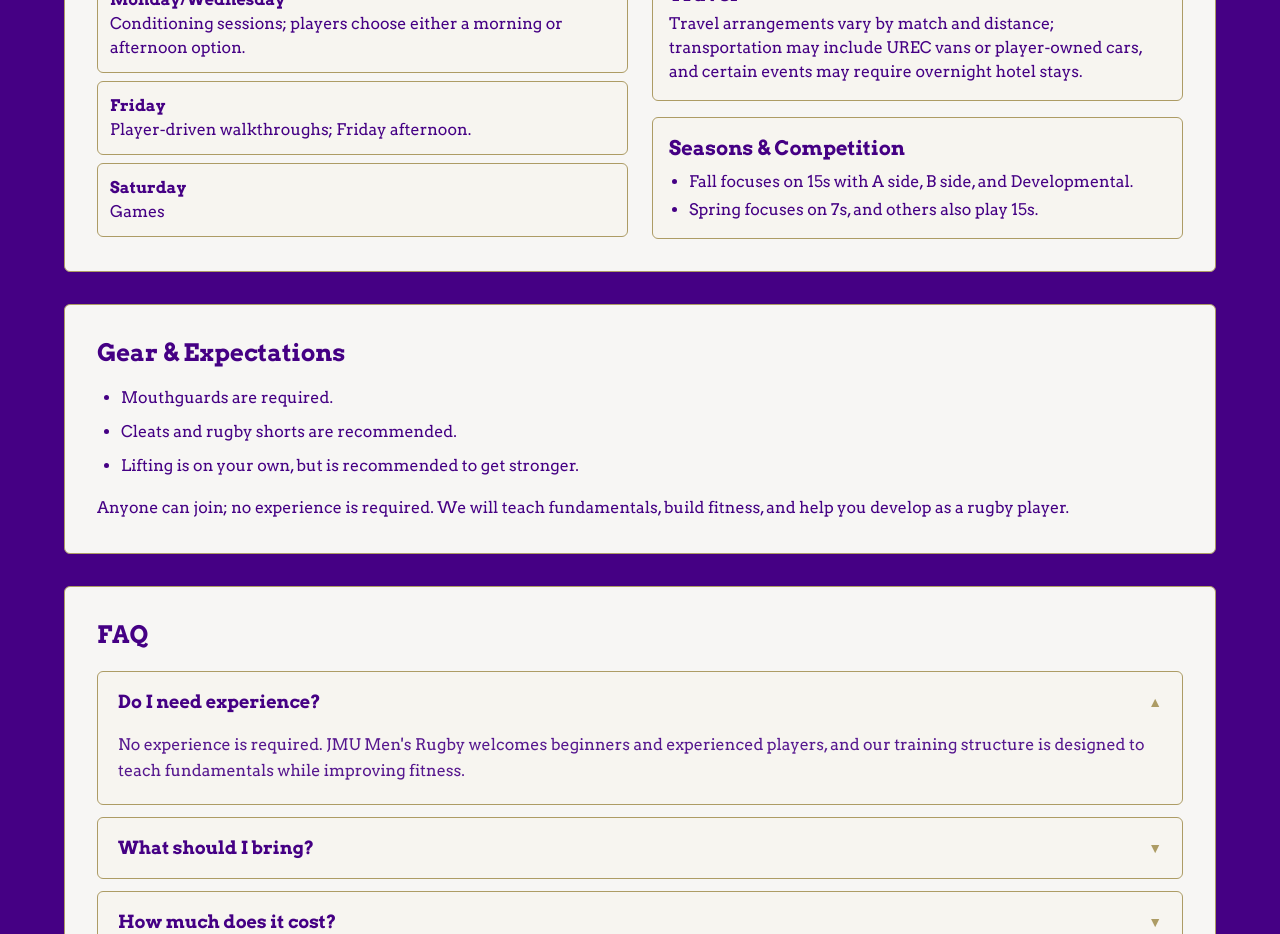
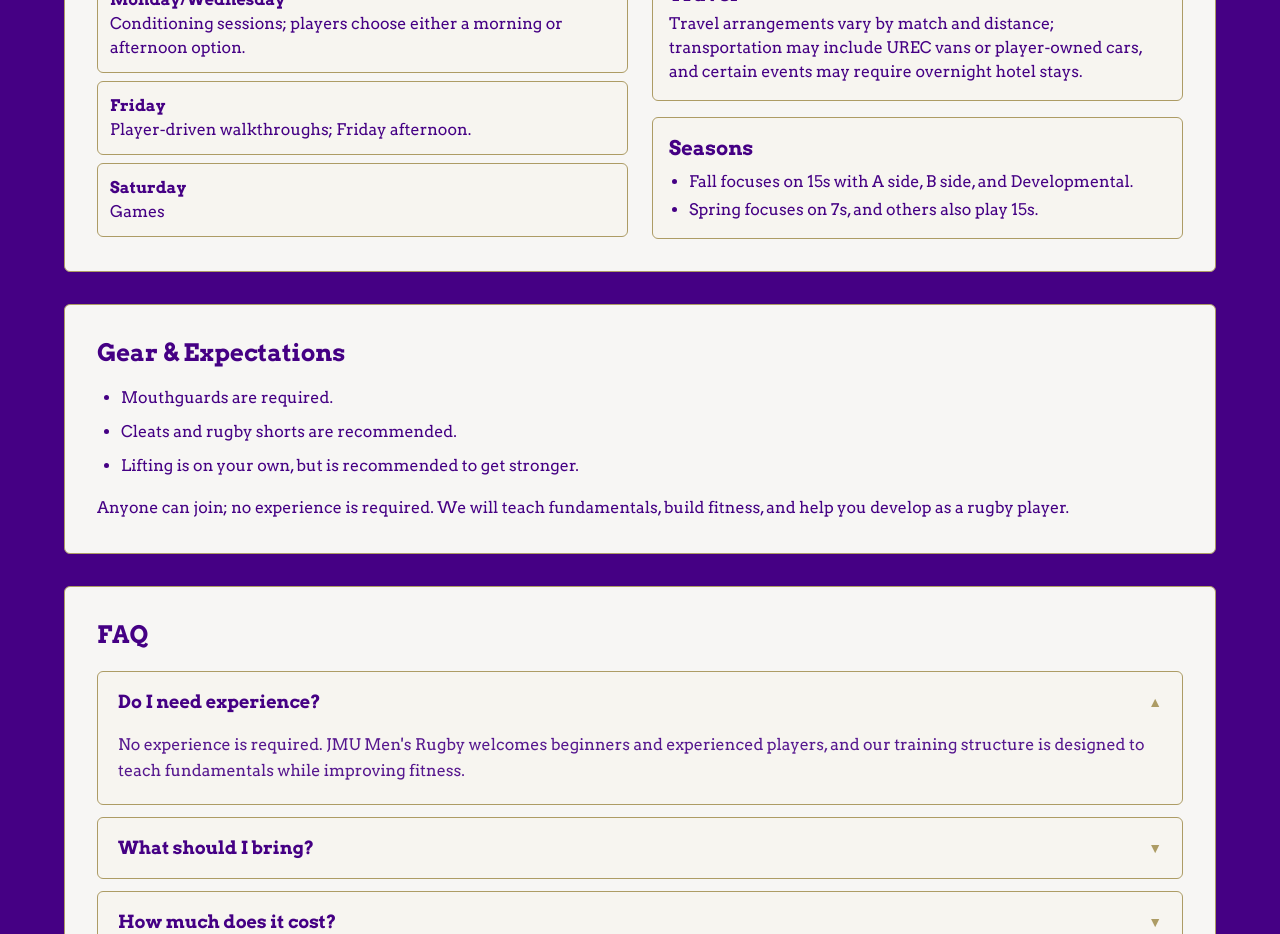
Before and after one commit to SWilford/jmu-rugby-site, a React (Vite) app: page /join in a window 1280 px wide. Shown: the part 1260-2194 px from the top of the page. Built offline with nearby package versions, Linux system fonts and the light colour scheme; no server answers; the database is empty.

Commit message:
Remove 'Competition' from Seasons header

```diff
--- a/src/pages/Join.jsx
+++ b/src/pages/Join.jsx
@@ -119,7 +119,7 @@ export default function Join() {
             </div>
 
             <div className="border border-jmuDarkGold rounded-md p-4 bg-jmuLightGold/20">
-              <h3 className="text-xl font-bold mb-2">Seasons & Competition</h3>
+              <h3 className="text-xl font-bold mb-2">Seasons</h3>
               <ul className="list-disc pl-5 space-y-1">
                 {joinInfo.seasons.map((item) => (
                   <li key={item}>{item}</li>
```
